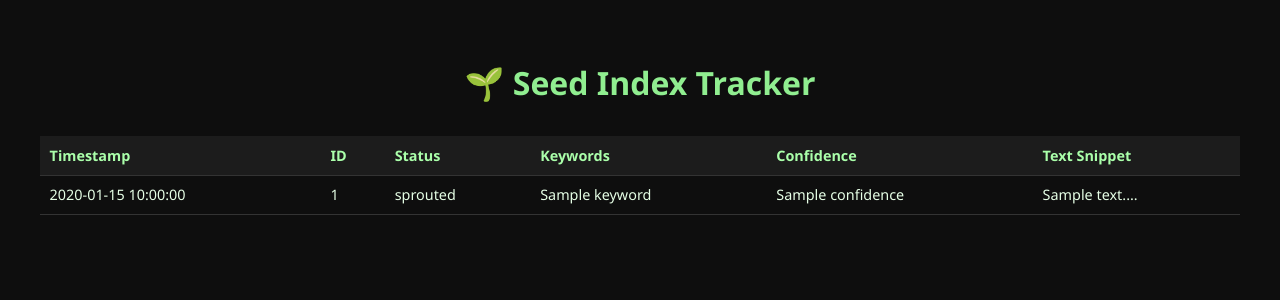
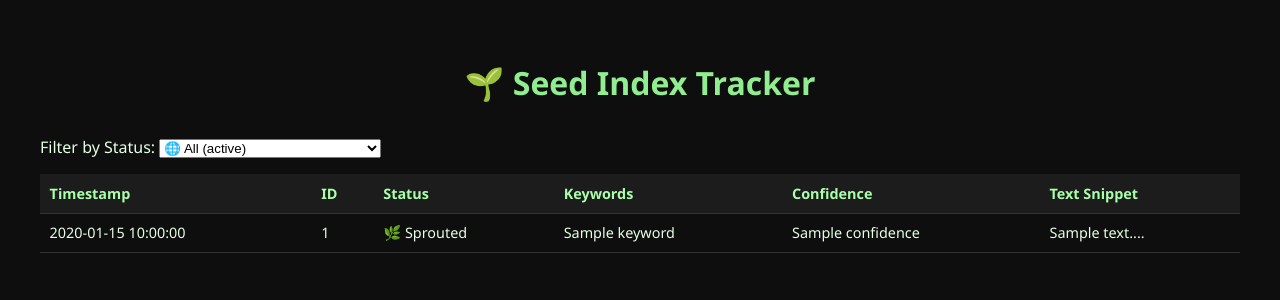
Before and after one commit to Photon1c/BowrSentimentSentinel, a Flask app: template templates/seeds.html in a window 1280 px wide. Shown: the top 300 px of the page. Run offline with Flask 3, Linux system fonts and the light colour scheme; the template is opened without the code that fills it: most values are stand-ins (such as "Sample title", 1, 10 or a date in 2020).

Commit message:
Update seeds.html

```diff
--- a/templates/seeds.html
+++ b/templates/seeds.html
@@ -69,6 +69,34 @@
 </head>
 <body>
   <h1>🌱 Seed Index Tracker</h1>
+
+  <!-- Dropdown Filter -->
+	<form method="get" action="/seeds" style="margin-bottom: 1em;">
+	  <label for="status">Filter by Status:</label>
+	  <select name="status" onchange="this.form.submit()">
+		<option value="" {% if not current_status %}selected{% endif %}>
+		  🌐 All ({{ status_counts["all"] }})
+		</option>
+		<option value="planted" {% if current_status == 'planted' %}selected{% endif %}>
+		  🌱 Planted ({{ status_counts["planted"] or 0 }})
+		</option>
+		<option value="sprouted" {% if current_status == 'sprouted' %}selected{% endif %}>
+		  🌿 Sprouted ({{ status_counts["sprouted"] or 0 }})
+		</option>
+		<option value="budding" {% if current_status == 'budding' %}selected{% endif %}>
+		  🌸 Budding ({{ status_counts["budding"] or 0 }})
+		</option>
+		<option value="fruiting" {% if current_status == 'fruiting' %}selected{% endif %}>
+		  🍎 Fruiting ({{ status_counts["fruiting"] or 0 }})
+		</option>
+		<option value="discarded" {% if current_status == 'discarded' %}selected{% endif %}>
+		  ❌ Discarded ({{ status_counts["discarded"] or 0 }})
+		</option>
+	  </select>
+	</form>
+
+
+  <!-- Seed Table -->
   <table id="seedTable">
     <thead>
       <tr>
@@ -85,8 +113,23 @@
       <tr class="{{ seed.status }}">
         <td>{{ seed.timestamp }}</td>
         <td>{{ seed.id }}</td>
-        <td>{{ seed.status }}</td>
-        <td>{{ seed.keywords | join(', ') }}</td>
+        <td>
+          {% if seed.status == "planted" %}🌱 Planted
+          {% elif seed.status == "sprouted" %}🌿 Sprouted
+          {% elif seed.status == "budding" %}🌸 Budding
+          {% elif seed.status == "fruiting" %}🍎 Fruiting
+          {% elif seed.status == "discarded" %}❌ Discarded
+          {% else %}🕵️ Unknown
+          {% endif %}
+        </td>
+		<td>
+		  {% if seed.keywords %}
+			{{ seed.keywords | join(', ') }}
+		  {% else %}
+			⚠️ No keywords found
+		  {% endif %}
+		</td>
+
         <td>{{ seed.confidence }}</td>
         <td>{{ seed.text[:100] }}...</td>
       </tr>
@@ -94,4 +137,5 @@
     </tbody>
   </table>
 </body>
+
 </html>
```
